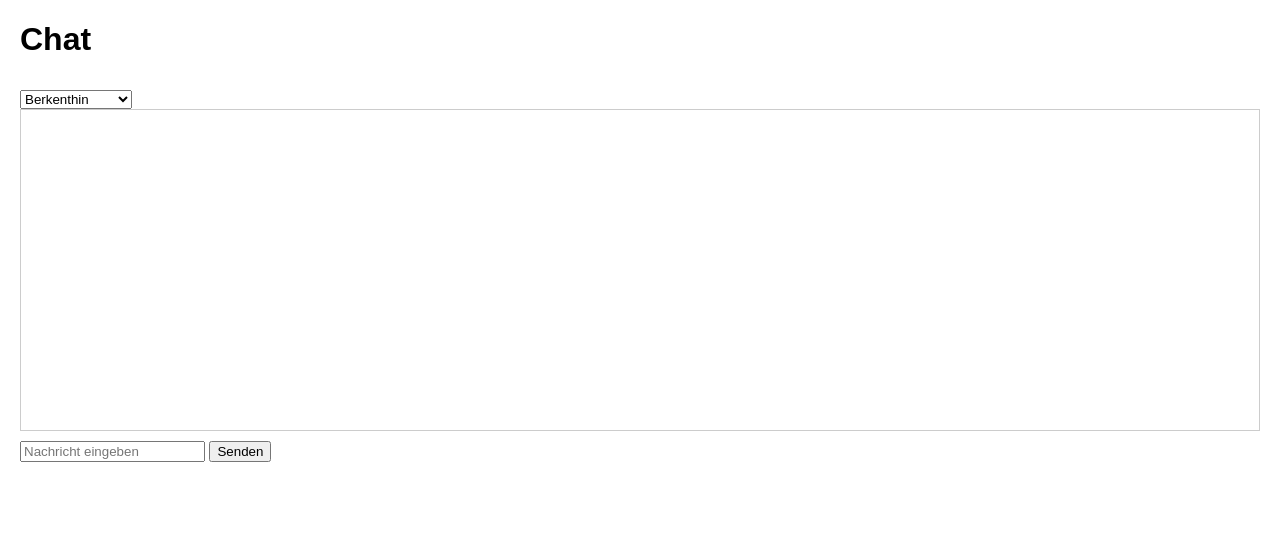
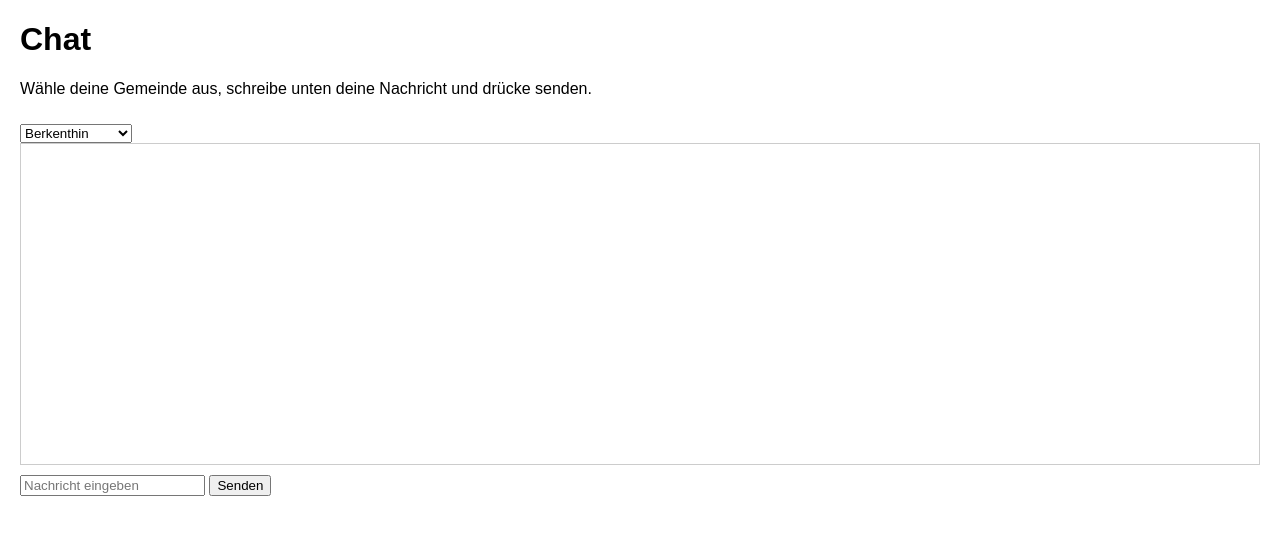
Before and after one commit to rickmcphail/einfacher-chat, a website: page public/index.html in a window 1280 px wide. Drawn offline with nearby package versions, Linux system fonts and the light colour scheme; no server answers.

Commit message:
Update index.html

```diff
--- a/public/index.html
+++ b/public/index.html
@@ -16,6 +16,7 @@
 </head>
 <body>
   <h1>Chat</h1>
+  <p>Wähle deine Gemeinde aus, schreibe unten deine Nachricht und drücke senden.</p>
   <select id="username">
     <option>Berkenthin</option>
     <option>Nusse</option>
```
